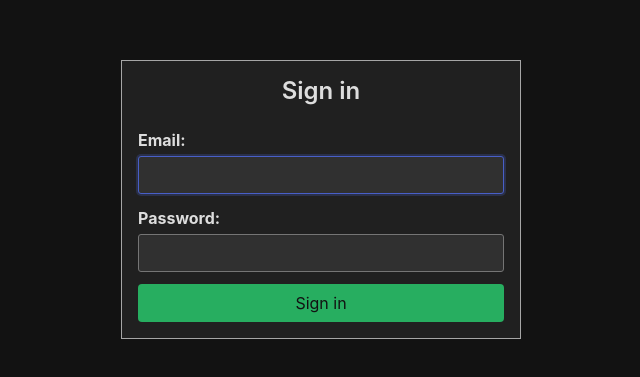
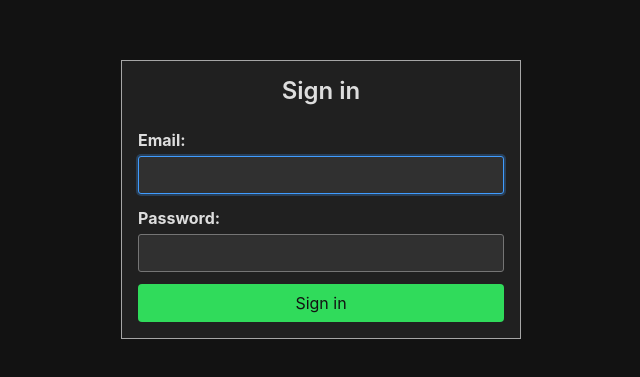
Before and after one commit to moroz/unter-eats-dashboard, a React (Vite) app: page /sign-in in a window 1280 px wide. Shown: the part 201-578 px from the top of the page, without its empty margins (319-959 px from the left). Built offline with nearby package versions, Linux system fonts and the light colour scheme; no server answers.

Commit message:
Make colors more readable

```diff
--- a/src/css/variables.sass
+++ b/src/css/variables.sass
@@ -1,8 +1,9 @@
 $primary: #4ea5e0
 $background: #121212
-$red: #c00
-$danger: lighten(#c00, 20%)
-$green: #27ae60
+$red: rgb(255, 105, 97)
+$orange: rgb(255, 179, 64)
+$danger: $orange
+$green: rgb(48, 219, 91)
 $text: rgba(255, 255, 255, .6)
 $surface: #202020
 $surface-2: #2a2a2a
@@ -14,6 +15,9 @@ $text-strong: $emphasis-color
 $button-color: $body-background-color
 $input-color: $emphasis-color
 $notification-background-color: $surface-3
+$info: rgb(93, 230, 255)
+$blue: rgb(64, 156, 255)
+$link-color: $blue
 
 @import "bulma/sass/utilities/derived-variables"
 @import rem_calc
```
